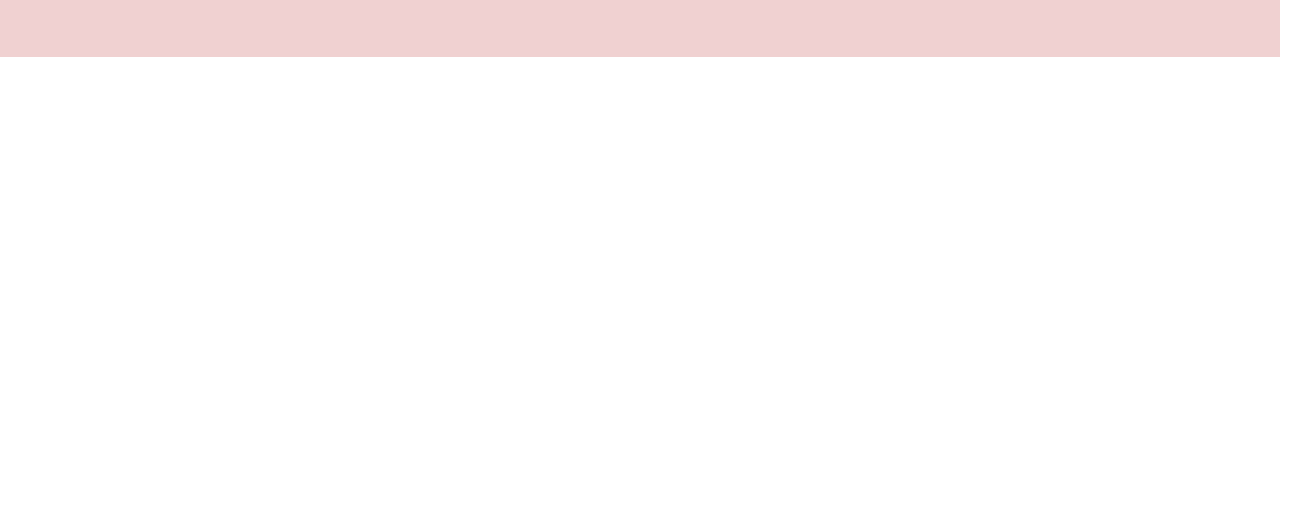
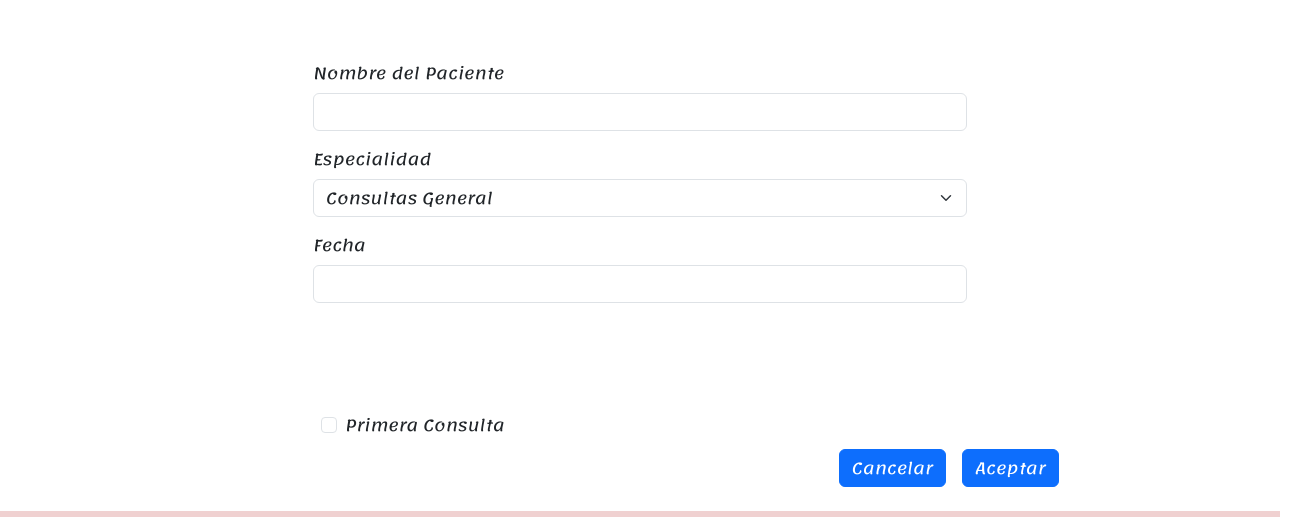
Before and after one commit to evanpereyra/proyectoDesaWeb, a plain HTML site: page pages/turno.html in a window 1280 px wide. Shown: the part 271-788 px from the top of the page, 1304 px wide, since content can reach past the window. Drawn offline with nearby package versions, Linux system fonts and the light colour scheme.

Commit message:
[SE] Agregamos el Turno

```diff
--- a/css/style.css
+++ b/css/style.css
@@ -213,3 +213,29 @@ footer ul li {
     width:  30px;
 
 }
+
+.row.g-5 {
+    justify-content: center; /* Centra las columnas horizontalmente */
+  }
+
+.row.g-5 .col-md-12 {
+    /* text-align: center; */
+    /* display: flex; */
+    justify-content: center;
+    /* align-items: center; */
+    height: 200%; /* O la altura que necesites */
+    padding-inline: 100px;
+  }
+
+  .form-check{
+    justify-content: end;
+    margin-top: 80px; /* Espacio arriba (ajusta el valor según necesites) */
+    margin: 100px ;
+    margin-bottom: 100px;
+    padding: 10px;
+  }
+
+  button {
+    justify-content: end;
+
+  }
--- a/pages/turno.html
+++ b/pages/turno.html
@@ -4,28 +4,29 @@
 <head>
     <meta charset="UTF-8">
     <meta name="viewport" content="width=device-width, initial-scale=1.0">
-    <!-- <link href="https://fonts.googleapis.com/css2?family=Patrick+Hand&display=swap" rel="stylesheet"> -->
     <link rel="preconnect" href="https://fonts.googleapis.com">
     <link rel="preconnect" href="https://fonts.gstatic.com" crossorigin>
-    <link href="https://fonts.googleapis.com/css2?family=Lemonada:wght@300..700&display=swap" rel="stylesheet">    <link rel="stylesheet" href="../css/style.css">
+    <link href="https://fonts.googleapis.com/css2?family=Lemonada:wght@300..700&display=swap" rel="stylesheet">
     <link rel="stylesheet" href="../css/style.css">
-    <link href="https://cdn.jsdelivr.net/npm/bootstrap@5.3.5/dist/css/bootstrap.min.css" rel="stylesheet" integrity="sha384-SgOJa3DmI69IUzQ2PVdRZhwQ+dy64/BUtbMJw1MZ8t5HZApcHrRKUc4W0kG879m7" crossorigin="anonymous">
+    <link href="https://cdn.jsdelivr.net/npm/bootstrap@5.3.5/dist/css/bootstrap.min.css" rel="stylesheet"
+        integrity="sha384-SgOJa3DmI69IUzQ2PVdRZhwQ+dy64/BUtbMJw1MZ8t5HZApcHrRKUc4W0kG879m7" crossorigin="anonymous">
     <title>Turno</title>
 </head>
 
 <body>
-    <div class = "grid-container">
+    <div class="grid-container">
         <!--  header-->
         <header class="d-flex flex-wrap justify-content-center py-3 mb-4 border-bottom">
             <a href="/" class="d-flex mb-3 mb-md-0 me-md-auto link-body-emphasis text-decoration-none">
-              <svg class="bi me-2" width="40" height="32" aria-hidden="true"><use xlink:href="#bootstrap"></use></svg>
+                <svg class="bi me-2" width="40" height="32" aria-hidden="true">
+                    <use xlink:href="#bootstrap"></use>
+                </svg>
                 <span class="fs-1">Veterinaria</span>
             </a>
             <nav class="navbar navbar-expand-lg ">
                 <div class="container-fluid">
-                    <button class="navbar-toggler" type="button" data-bs-toggle="collapse"
-                        data-bs-target="#navbarNav" aria-controls="navbarNav" aria-expanded="true"
-                        aria-label="Toggle navigation">
+                    <button class="navbar-toggler" type="button" data-bs-toggle="collapse" data-bs-target="#navbarNav"
+                        aria-controls="navbarNav" aria-expanded="true" aria-label="Toggle navigation">
                         <span class="navbar-toggler-icon"></span>
                     </button>
                     <div class="collapse navbar-collapse" id="navbarNav">
@@ -47,33 +48,142 @@
 
         <!-- main -->
         <main>
+            <div class="py-5 text-center">
+                <h1>TURNO</h1>
+                <p class="lead">¡No pierdas más tiempo! Accede a nuestro sistema de turnos online y asegura la atención
+                    que tu mejor amigo merece de manera rápida y sencilla. ¡Su salud es nuestra prioridad!</p>
+            </div>
 
+            <div class="row g-5">
+                <!-- <div class="col-md-5 col-lg-4 order-md-last">
+                <h4 class="d-flex justify-content-between align-items-center mb-3">
+                  <span class="text-primary">Turnos</span>
+                  <span class="badge bg-primary rounded-pill">3</span>
+                </h4>
+                <ul class="list-group mb-3">
+                  <li class="list-group-item d-flex justify-content-between lh-sm">
+                    <div>
+                      <h6 class="my-0">Product name</h6>
+                      <small class="text-body-secondary">Brief description</small>
+                    </div>
+                    <span class="text-body-secondary">$12</span>
+                  </li>
+                  <li class="list-group-item d-flex justify-content-between lh-sm">
+                    <div>
+                      <h6 class="my-0">Second product</h6>
+                      <small class="text-body-secondary">Brief description</small>
+                    </div>
+                    <span class="text-body-secondary">$8</span>
+                  </li>
+                  <li class="list-group-item d-flex justify-content-between lh-sm">
+                    <div>
+                      <h6 class="my-0">Third item</h6>
+                      <small class="text-body-secondary">Brief description</small>
+                    </div>
+                    <span class="text-body-secondary">$5</span>
+                  </li>
+                  <li class="list-group-item d-flex justify-content-between bg-body-tertiary">
+                    <div class="text-success">
+                      <h6 class="my-0">Promo code</h6>
+                      <small>EXAMPLECODE</small>
+                    </div>
+                    <span class="text-success">−$5</span>
+                  </li>
+                  <li class="list-group-item d-flex justify-content-between">
+                    <span>Total (USD)</span>
+                    <strong>$20</strong>
+                  </li>
+                </ul>
+
+                <form class="card p-2">
+                  <div class="input-group">
+                    <input type="text" class="form-control" placeholder="Promo code">
+                    <button type="submit" class="btn btn-secondary">Redeem</button>
+                  </div>
+                </form>
+              </div> -->
+                <div class="col-md-6 col-lg-8">
+                    <form class="needs-validation" novalidate="">
+                        <div class="row g-3">
+                            <div class="col-md-12">
+                                <label for="firstName" class="form-label">Nombre del Paciente</label>
+                                <input type="text" class="form-control" id="firstName" placeholder="" value=""
+                                    required="">
+                                <div class="invalid-feedback">
+                                    Valid first name is required.
+                                </div>
+                            </div>
+
+                            <div class="col-md-12">
+                                <label for="country" class="form-label">Especialidad</label>
+                                <select class="form-select" id="especialidad" required="">
+                                    <option value="Consultas General">Consultas General</option>
+                                    <option>Reproducción</option>
+                                    <option>Vacunacion</option>
+                                    <option>Control</option>
+                                    <option>Cirugía</option>
+                                </select>
+                                <div class="invalid-feedback">
+                                    Please select a valid country.
+                                </div>
+                            </div>
+
+                            <div class="col-md-12">
+                                <label for="state" class="form-label">Fecha</label>
+                                <input type="text" class="form-control" id="firstName" placeholder="" value=""
+                                    required="">
+                                <div class="invalid-feedback">
+                                    Please provide a valid state.
+                                </div>
+                            </div>
+
+
+                        </div>
+
+
+
+                        <div class="form-check">
+                            <input type="checkbox" class="form-check-input" id="same-address">
+                            <label class="form-check-label" for="same-address">Primera Consulta</label>
+                        </div>
+
+
+                        <div class="d-grid gap-2 d-md-flex justify-content-md-end">
+                            <button class="btn btn-primary me-md-2" type="button">Cancelar</button>
+                            <button class="btn btn-primary" type="submit">Aceptar</button>
+                        </div>
+
+
+
+                    </form>
+                </div>
+            </div>
         </main>
 
         <!--Footer-->
         <footer class="py-3 my-4">
             <ul class="nav justify-content-center border-bottom pb-3 mb-3">
                 <li class="nav-item">
-                <a href="www.facebook.com" target="_blank" >
-                  <img class="imagen-footer"  src="../assets/icono/facebook.ico" alt="">
+                    <a href="www.facebook.com" target="_blank">
+                        <img class="imagen-footer" src="../assets/icono/facebook.ico" alt="">
                         <span>Veterinaria</span>
                     </a>
                 </li>
                 <li class="nav-item">
                     <a href="543513771177" target="_blank">
-                  <img class="imagen-footer"  src="../assets/icono/whatsapp.ico" alt="">
+                        <img class="imagen-footer" src="../assets/icono/whatsapp.ico" alt="">
                         <span>+54 9 351 377117</span>
                     </a>
                 </li>
                 <li class="nav-item">
                     <a href="www.gmail.com" target="_blank" aria-label="Correo">
-                  <img class="imagen-footer"  src="../assets/icono/mail.ico" alt="">
+                        <img class="imagen-footer" src="../assets/icono/mail.ico" alt="">
                         <span>contacto@veterinaria.com</span>
                     </a>
                 </li>
                 <li class="nav-item">
                     <a href="www.instagram.com" target="_blank" aria-label="Instagram">
-                  <img class="imagen-footer"  src="../assets/icono/instagram.ico" alt="">
+                        <img class="imagen-footer" src="../assets/icono/instagram.ico" alt="">
                         <span>veterinaria_in</span>
                     </a>
                 </li>
@@ -89,8 +199,6 @@
             integrity="sha384-k6d4wzSIapyDyv1kpU366/PK5hCdSbCRGRCMv+eplOQJWyd1fbcAu9OCUj5zNLiq"
             crossorigin="anonymous"></script>
     </div>
-
-
 </body>
 
 </html>
```
Lines whose indentation alone changed are shown as unchanged.
